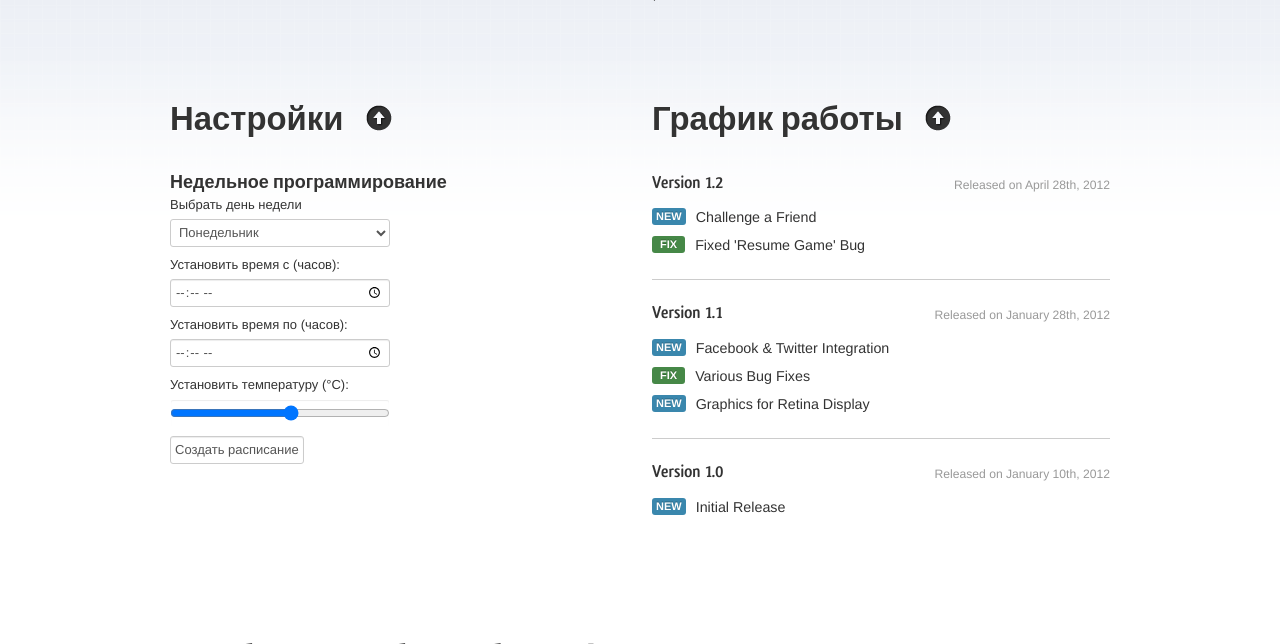
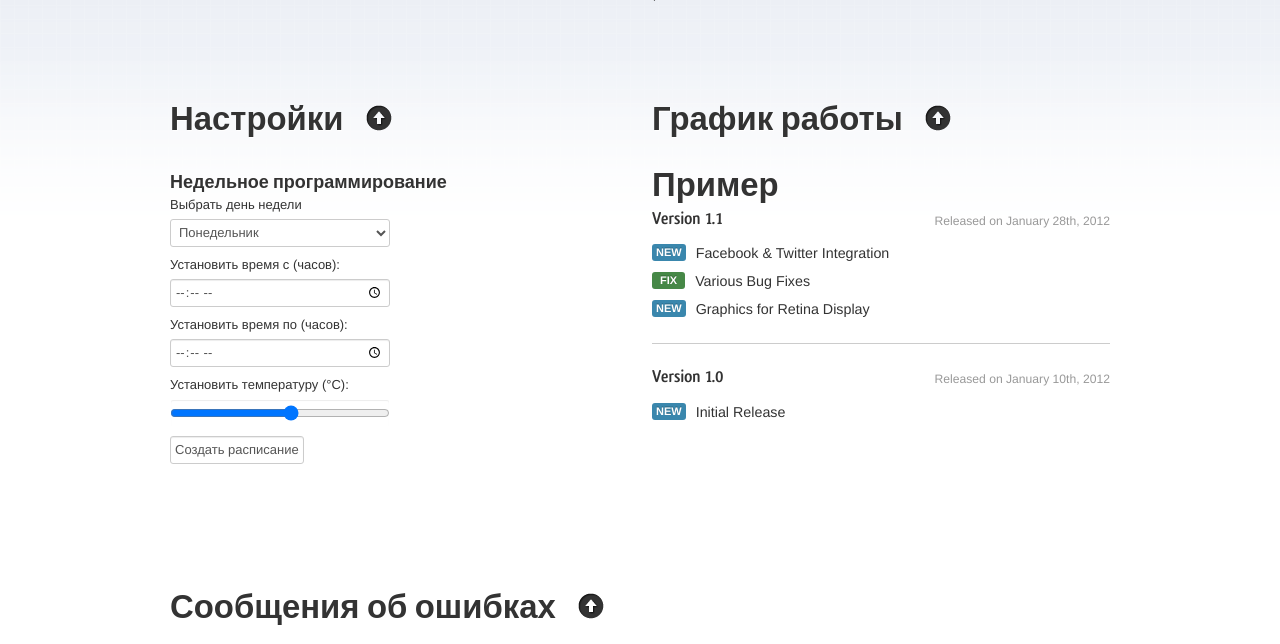
Before and after one commit to zip1982b/HeatingSystem, a Flask app: page / in a window 1280 px wide. Shown: the part 695-1339 px from the top of the page. Run offline with Flask 2, Linux system fonts and the light colour scheme; a user stored in the database is signed in; some libraries are stand-ins or nearby versions.

```diff
--- a/app/templates/index.html
+++ b/app/templates/index.html
@@ -165,13 +165,7 @@
 
 				<!-- UPDATES & RELEASE NOTES -->
 
-				<h3 class="version">Version 1.2</h3>
-				<span class="release-date">Released on April 28th, 2012</span>
-				<ul>
-					<li><span class="label new">NEW</span>Challenge a Friend</li>
-					<li><span class="label fix">FIX</span>Fixed 'Resume Game' Bug</li>
-				</ul>
-				<hr>
+				<h2>Пример</h2>
 
 				<h3 class="version">Version 1.1</h3>
 				<span class="release-date">Released on January 28th, 2012</span>
```
